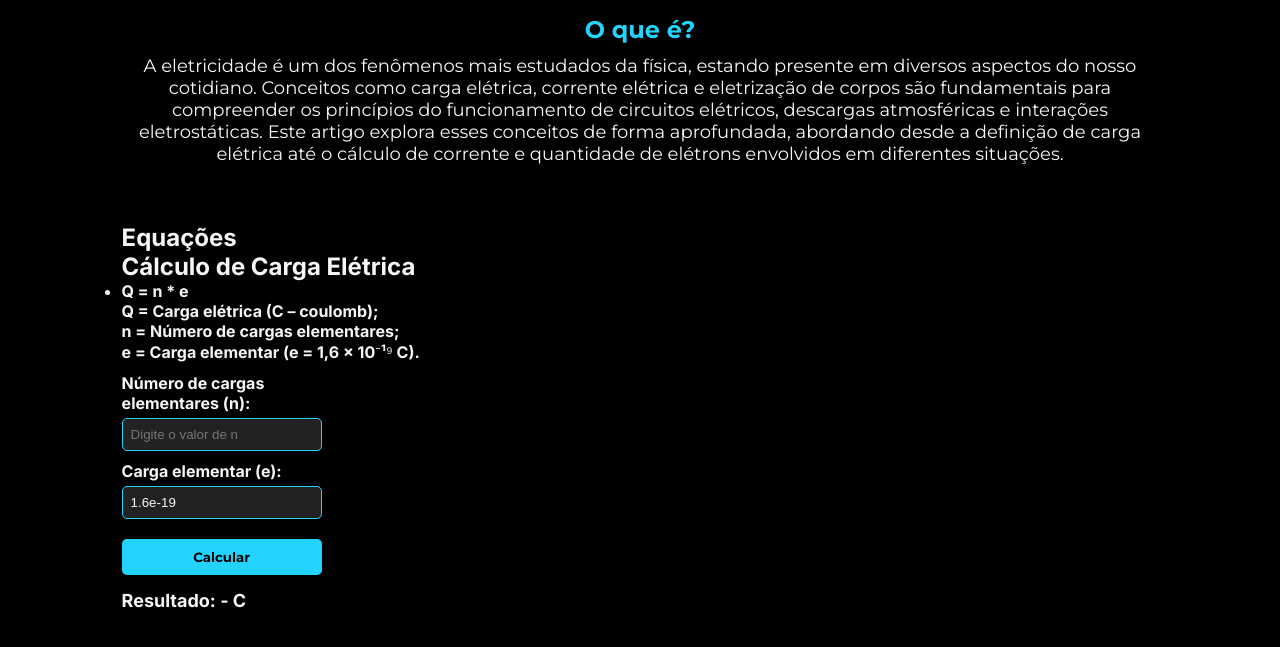
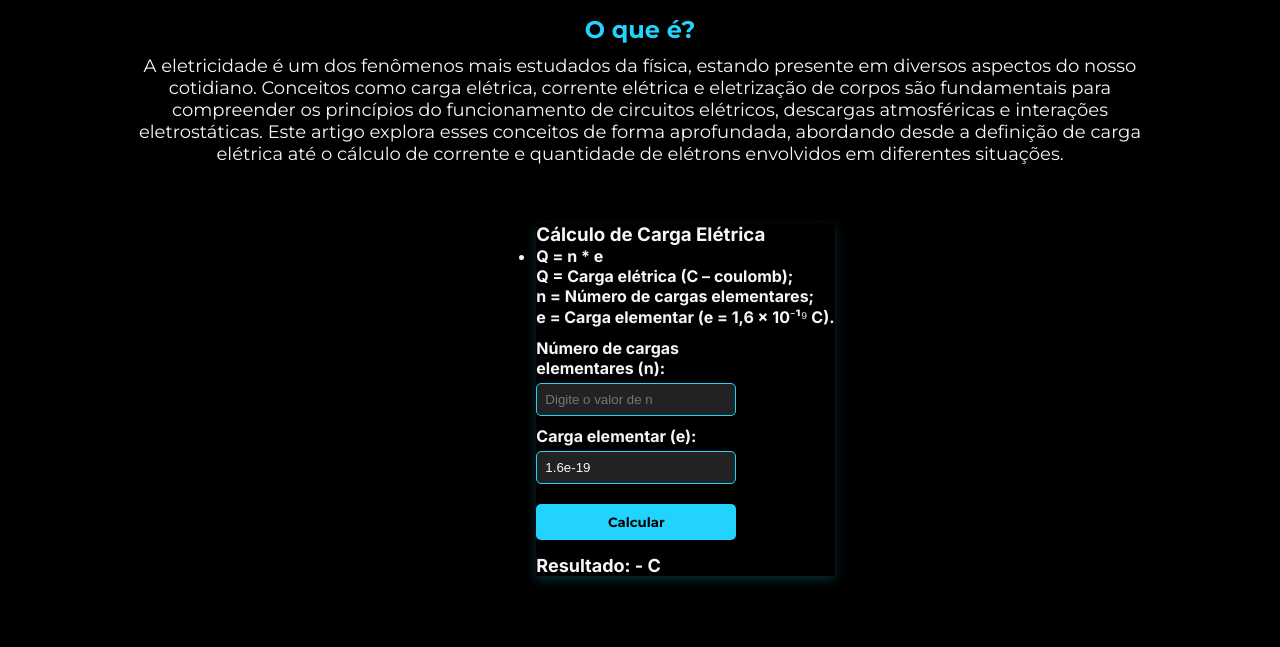
Before and after one commit to Luizotavio2/NP1, a plain HTML site: page cargaEletrica.html in a window 1280 px wide. Shown: the part 107-754 px from the top of the page. Drawn offline with Linux system fonts and the light colour scheme; a script that the page names is missing.

```diff
--- a/apps.js
+++ b/apps.js
@@ -12,19 +12,15 @@
 });
 
 document.getElementById("calcularBtn").addEventListener("click", function() {
-    // Captura os valores dos inputs
     let n = parseFloat(document.getElementById("n").value);
     let e = parseFloat(document.getElementById("e").value);
 
-    // Verifica se n é um número válido
     if (isNaN(n) || isNaN(e)) {
         alert("Por favor, insira valores numéricos válidos.");
         return;
     }
 
-    // Calcula a carga elétrica (Q)
     let Q = n * e;
 
-    // Exibe o resultado na tela
-    document.getElementById("resultado").textContent = Q.toExponential(6); // Formato científico
+    document.getElementById("resultado").textContent = Q.toExponential(6);
 });
--- a/cargaEletrica.html
+++ b/cargaEletrica.html
@@ -23,7 +23,6 @@
                     <p class="cargaEletrica__main__p">A eletricidade é um dos fenômenos mais estudados da física, estando presente em diversos aspectos do nosso cotidiano. Conceitos como carga elétrica, corrente elétrica e eletrização de corpos são fundamentais para compreender os princípios do funcionamento de circuitos elétricos, descargas atmosféricas e interações eletrostáticas. Este artigo explora esses conceitos de forma aprofundada, abordando desde a definição de carga elétrica até o cálculo de corrente e quantidade de elétrons envolvidos em diferentes situações.</p>
                 </div>
                 <section class="cargaEletrica__section">
-                    <h2>Equações</h2>
                     <!DOCTYPE html>
                     <html lang="pt-BR">
                     <head>
@@ -33,8 +32,8 @@
                         <link rel="stylesheet" href="styles.css">
                     </head>
                     <body>
-
-                        <div class="container">
+                    <section class="cargaEletrica__exercises">
+                            <div class="container">
                             <h1>Cálculo de Carga Elétrica</h1>
 
                             <ul class="cargaEletrica__unordelist">
@@ -62,6 +61,7 @@
                         </div>
 
                         <script src="script.js"></script>
+                    </section>
                     </body>
                     </html>
 
--- a/styles.css
+++ b/styles.css
@@ -170,6 +170,11 @@
     margin-bottom: 5px;
 }
 
+.container{
+    box-shadow: 0px 4px 10px rgba(34, 212, 253, 0.2);
+    margin-left: 40%;
+}
+
 input {
     width: 100%;
     padding: 8px;
@@ -201,6 +206,12 @@
     font-weight: bold;
 }
 
+.cargaEletrica__exercises{
+    width: auto;
+    display: flex;
+    flex-direction: row;
+}
+
 @media (max-width: 768px) {
     .container {
         width: 100%;
```
Also changed, not shown: index.html (+1 -0 lines).
